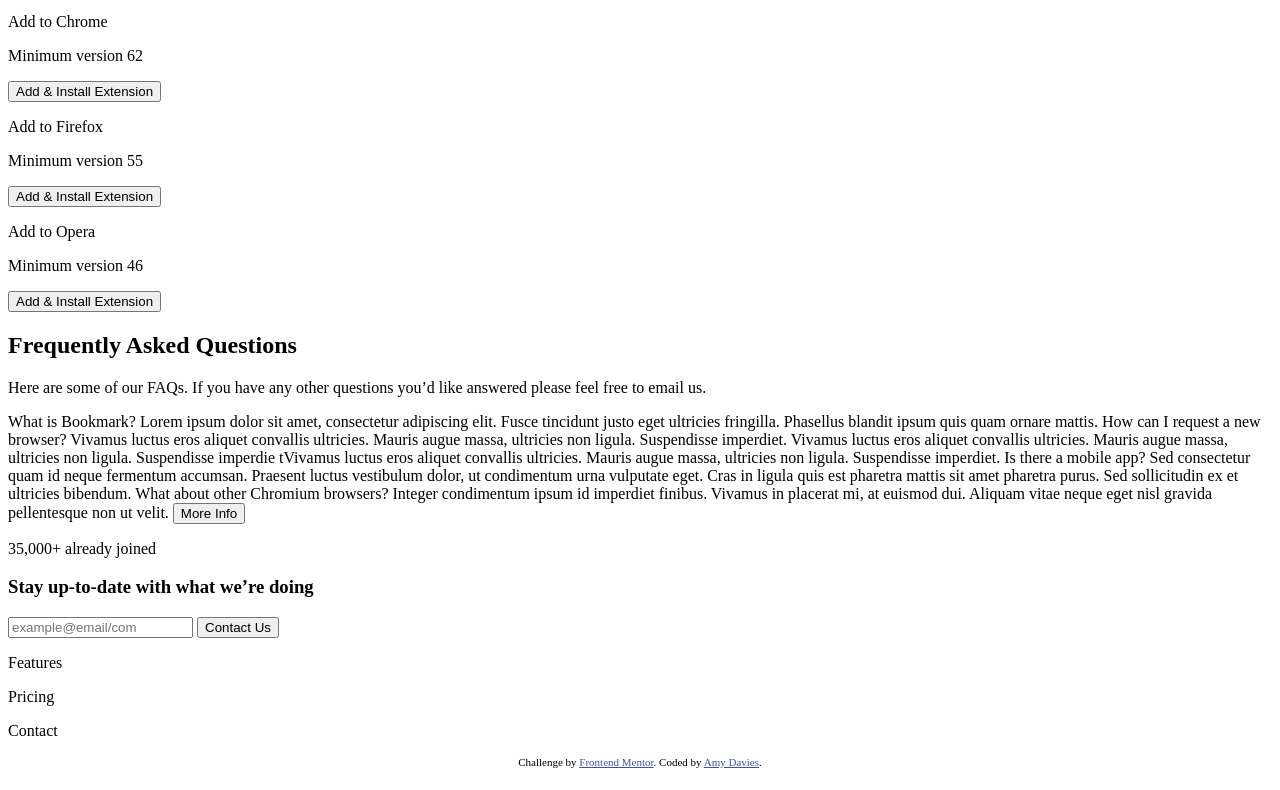
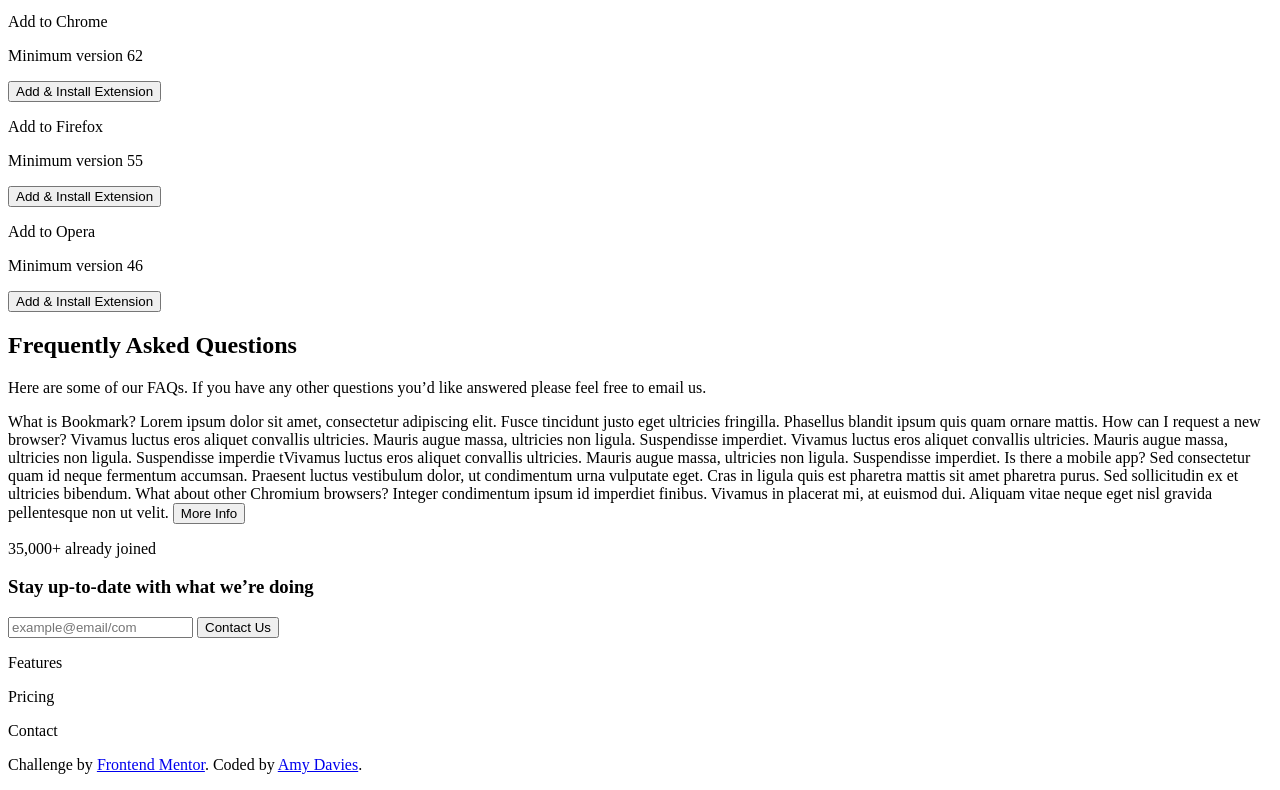
Before and after one commit to AmyLouDav/bookmark-landing-page-master, a plain HTML site: page index.html in a window 1280 px wide. Shown: the part 901-1691 px from the top of the page. Drawn offline with Linux system fonts and the light colour scheme.

Commit message:
css and sass files created

```diff
--- a/index.html
+++ b/index.html
@@ -5,14 +5,15 @@
   <meta name="viewport" content="width=device-width, initial-scale=1.0"> <!-- displays site properly based on user's device -->
 
   <link rel="icon" type="image/png" sizes="32x32" href="./images/favicon-32x32.png">
+  <link rel="stylesheet" href="style.css">
 
   <title>Frontend Mentor | Bookmark landing page</title>
 
   <!-- Feel free to remove these styles or customise in your own stylesheet 👍 -->
-  <style>
+  <!-- <style>
     .attribution { font-size: 11px; text-align: center; }
     .attribution a { color: hsl(228, 45%, 44%); }
-  </style>
+  </style> -->
 </head>
   <body>
     <header>
```
Also changed, not shown: style.css (added), style.scss (added), 1 other file.
